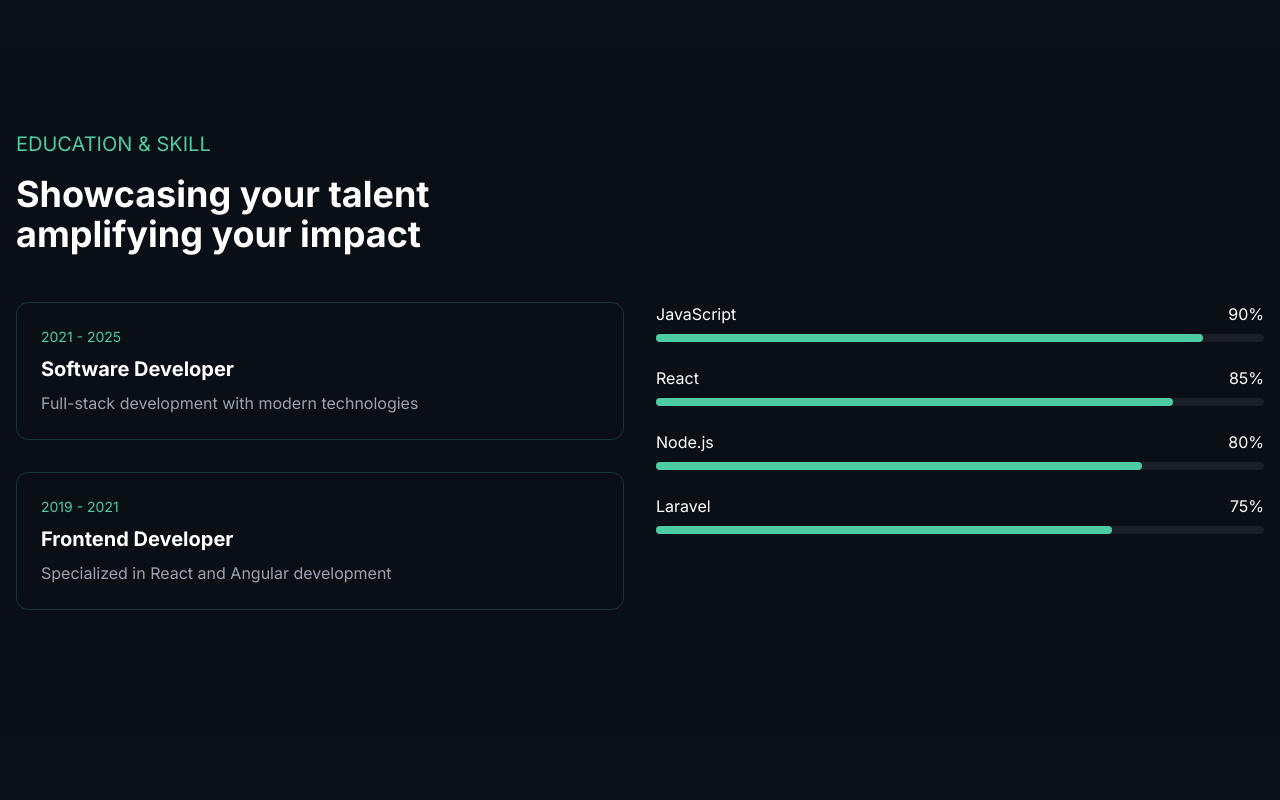
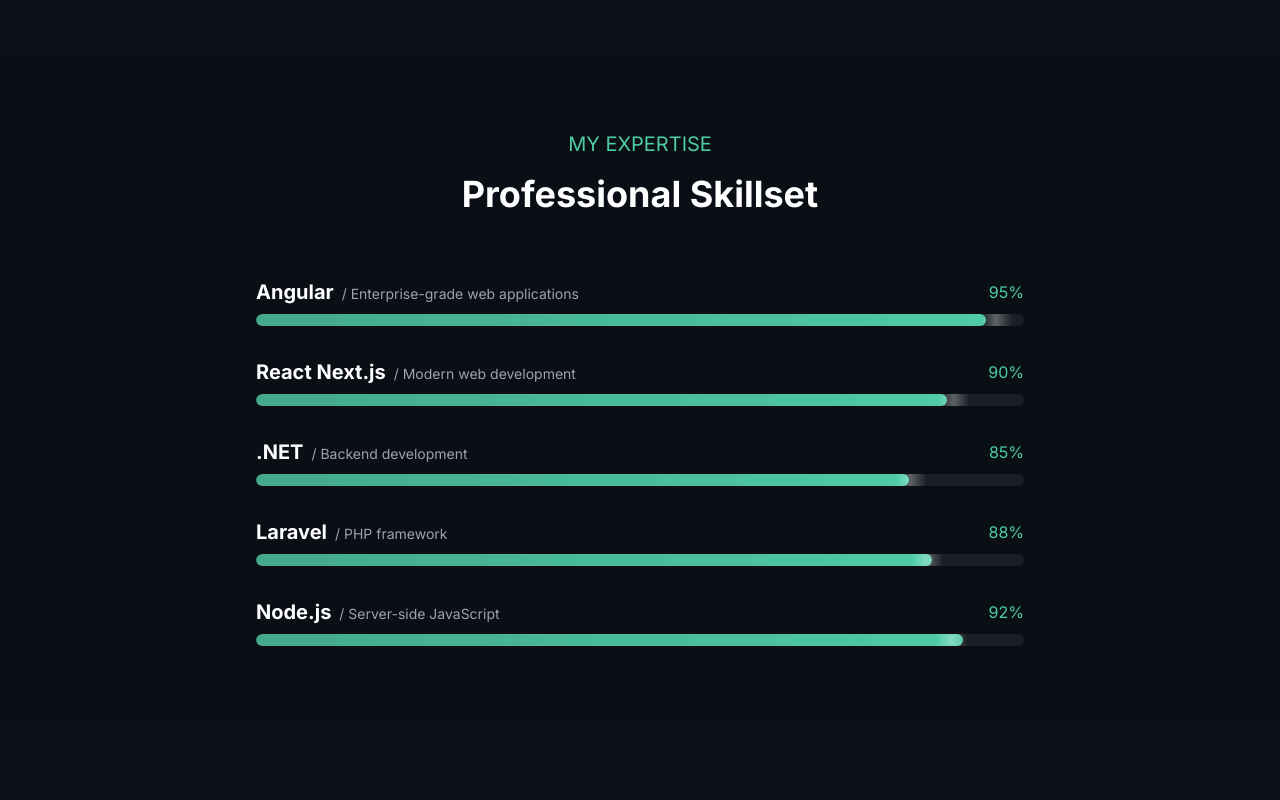
Before and after one commit to zakiiizakaria/portfolio, a React (Create React App) app: page / in a window 1280 px wide. Shown: the part 1200-2000 px from the top of the page. Built offline with nearby package versions, Linux system fonts and the light colour scheme.

Commit message:
update skills section

```diff
--- a/src/App.js
+++ b/src/App.js
@@ -156,62 +156,44 @@
       {/* Experience Section */}
       <section id="experience" className="py-20 px-4">
         <div className="container mx-auto">
-          <h2 className="text-[#4ecca3] text-xl mb-4">EDUCATION & SKILL</h2>
-          <h3 className="text-4xl font-bold text-white mb-12">
-            Showcasing your talent
-            <br />
-            amplifying your impact
+          <h2 className="text-[#4ecca3] text-xl mb-4 text-center">MY EXPERTISE</h2>
+          <h3 className="text-4xl font-bold text-white mb-16 text-center">
+            Professional Skillset
           </h3>
-          <div className="grid grid-cols-1 md:grid-cols-2 gap-8 mb-12">
-            <div className="space-y-8">
-              {[
-                {
-                  period: "2021 - 2025",
-                  title: "Software Developer",
-                  description:
-                    "Full-stack development with modern technologies",
-                },
-                {
-                  period: "2019 - 2021",
-                  title: "Frontend Developer",
-                  description: "Specialized in React and Angular development",
-                },
-              ].map((exp) => (
-                <div
-                  key={exp.period}
-                  className="border border-[#4ecca3]/20 p-6 rounded-xl"
-                >
-                  <div className="text-[#4ecca3] text-sm mb-2">
-                    {exp.period}
+          <div className="max-w-3xl mx-auto space-y-8">
+            {[
+              { skill: "Angular", level: 95, description: "Enterprise-grade web applications" },
+              { skill: "React Next.js", level: 90, description: "Modern web development" },
+              { skill: ".NET", level: 85, description: "Backend development" },
+              { skill: "Laravel", level: 88, description: "PHP framework" },
+              { skill: "Node.js", level: 92, description: "Server-side JavaScript" },
+            ].map((skill, index) => (
+              <div key={skill.skill} className="opacity-0 animate-fade-in" style={{ animationDelay: `${index * 200}ms` }}>
+                <div className="flex justify-between items-center text-white mb-2">
+                  <div>
+                    <span className="text-xl font-bold">{skill.skill}</span>
+                    <span className="text-sm text-gray-400 ml-2">/ {skill.description}</span>
                   </div>
-                  <h4 className="text-white text-xl font-bold mb-2">
-                    {exp.title}
-                  </h4>
-                  <p className="text-gray-400">{exp.description}</p>
+                  <span className="text-[#4ecca3]">{skill.level}%</span>
                 </div>
-              ))}
-            </div>
-            <div className="space-y-6">
-              {[
-                { skill: "JavaScript", level: 90 },
-                { skill: "React", level: 85 },
-                { skill: "Node.js", level: 80 },
-                { skill: "Laravel", level: 75 },
-              ].map((skill) => (
-                <div key={skill.skill}>
-                  <div className="flex justify-between text-white mb-2">
-                    <span>{skill.skill}</span>
-                    <span>{skill.level}%</span>
-                  </div>
-                  <div className="h-2 bg-[#1a1f26] rounded-full">
-                    <div
-                      className="h-full bg-[#4ecca3] rounded-full"
-                      style={{ width: `${skill.level}%` }}
-                    ></div>
+                <div className="h-3 bg-[#1a1f26] rounded-full overflow-hidden">
+                  <div
+                    className="h-full bg-gradient-to-r from-[#4ecca3]/80 to-[#4ecca3] rounded-full transform origin-left animate-scale-x"
+                    style={{
+                      width: `${skill.level}%`,
+                      animationDelay: `${index * 200 + 400}ms`
+                    }}
+                  >
+                    <div className="absolute top-0 right-0 bottom-0 w-8 animate-shimmer"
+                         style={{
+                           background: 'linear-gradient(90deg, transparent, rgba(255,255,255,0.3), transparent)',
+                           animationDelay: `${index * 200 + 800}ms`
+                         }}>
+                    </div>
                   </div>
                 </div>
-              ))}
-            </div>
+              </div>
+            ))}
           </div>
         </div>
       </section>
@@ -238,9 +220,6 @@
               <FaGithub className="text-3xl" />
             </a>
           </div>
-          <button className="bg-[#4ecca3] text-[#0a0f16] px-8 py-3 rounded-md hover:bg-[#3da88a] transition-colors">
-            Contact Me
-          </button>
         </div>
       </section>
 
--- a/tailwind.config.js
+++ b/tailwind.config.js
@@ -24,6 +24,8 @@
         'glow': 'glow 2s ease-in-out infinite alternate',
         'slide-up': 'slideUp 0.7s ease-out forwards',
         'text-shimmer': 'textShimmer 2.5s ease infinite',
+        'scale-x': 'scaleX 1s ease-out forwards',
+        'shimmer': 'shimmer 2s infinite',
       },
       keyframes: {
         fadeIn: {
@@ -54,6 +56,13 @@
           '0%': { backgroundPosition: '-200% center' },
           '100%': { backgroundPosition: '200% center' },
         },
+        scaleX: {
+          '0%': { transform: 'scaleX(0)' },
+          '100%': { transform: 'scaleX(1)' },
+        },
+        shimmer: {
+          '100%': { transform: 'translateX(100%)' },
+        }
       },
     },
   },
```
